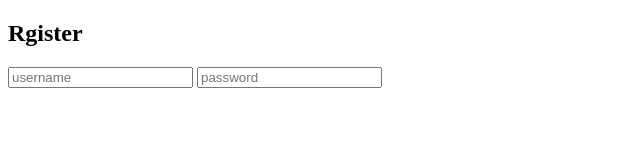
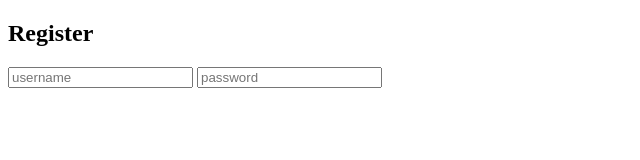
Before and after one commit to siva122/my-webiste-2024, a plain HTML site: page register.html in a window 1280 px wide. Shown: the full height of the page, 0-640 px from the left. Drawn offline with Linux system fonts and the light colour scheme.

Commit message:
fixed type error in register module

```diff
--- a/register.html
+++ b/register.html
@@ -6,7 +6,7 @@
     <title>Document</title>
   </head>
   <body>
-    <h2>Rgister</h2>
+    <h2>Register</h2>
     <form action="">
       <input type="text" placeholder="username" />
       <input type="password" placeholder="password" />
```
